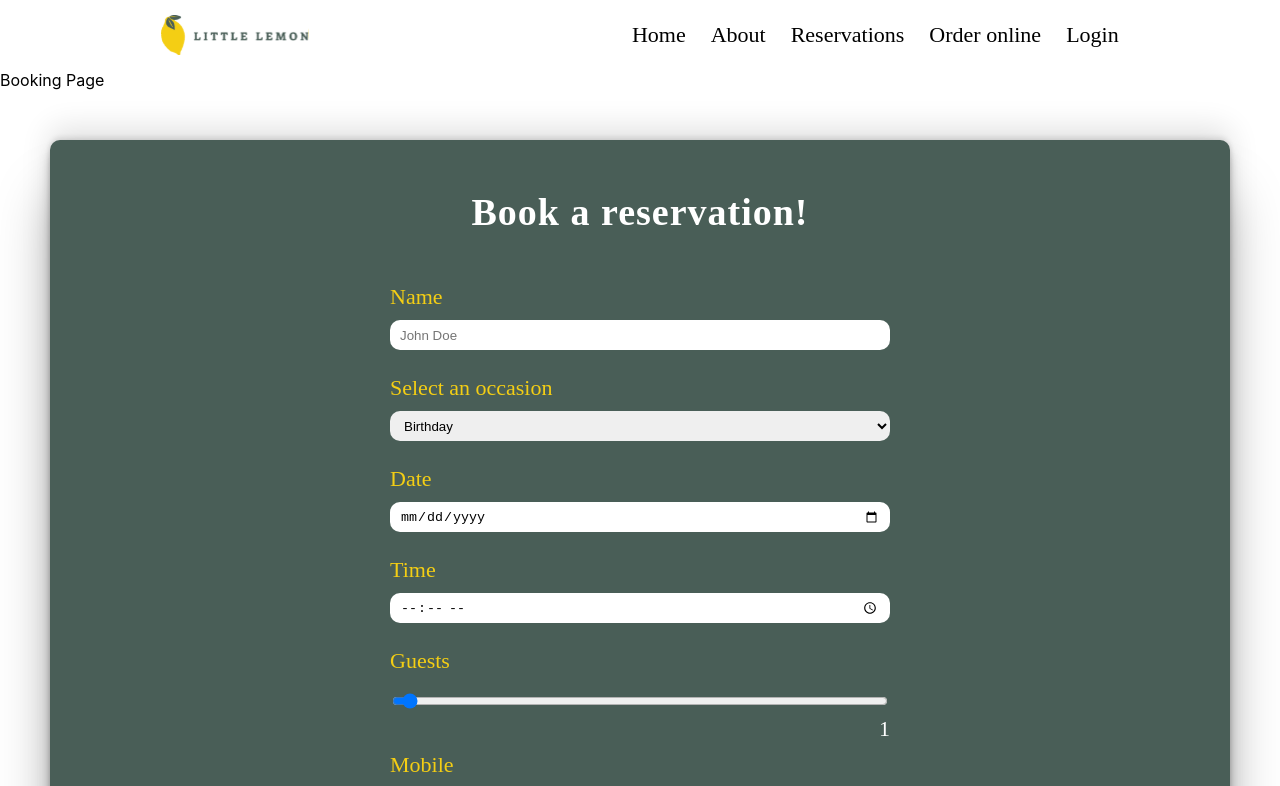
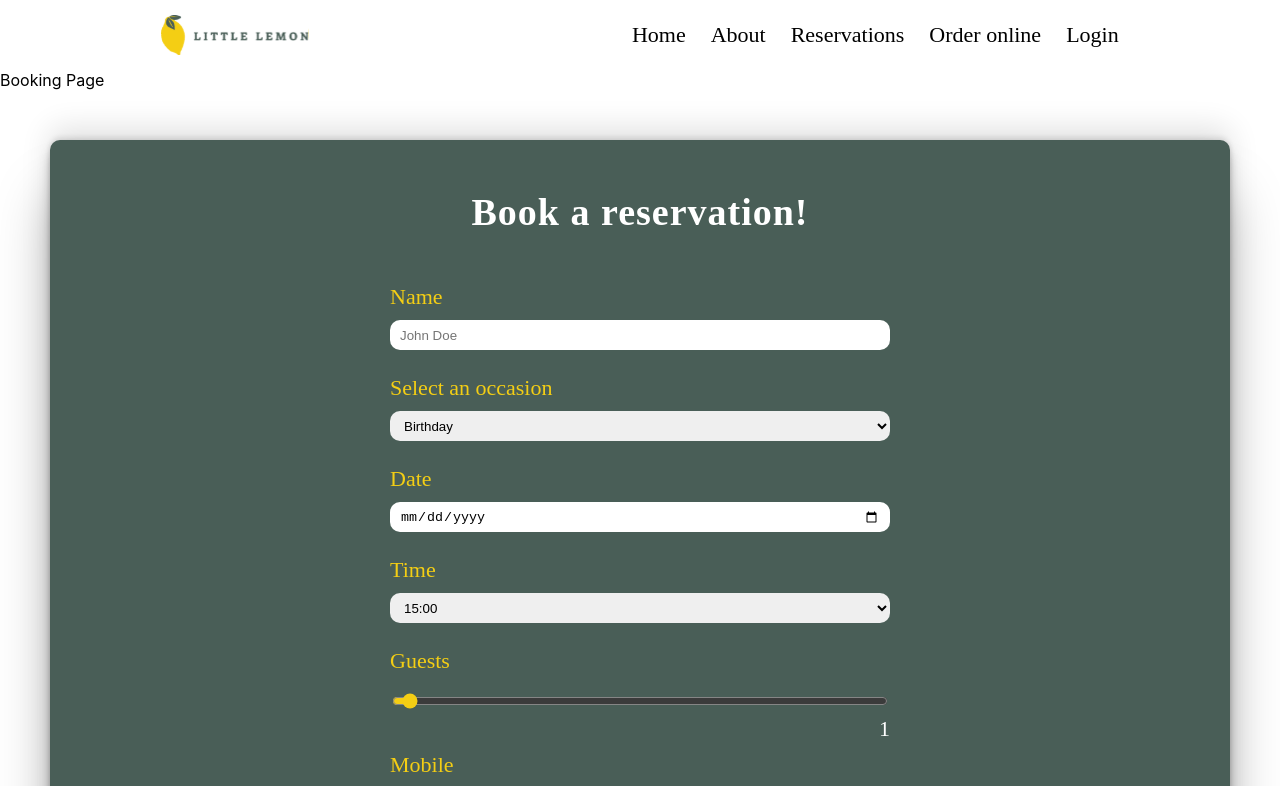
Before and after one commit to Jeuryy/littlelemon, a React (Create React App) app: page /Reservations in a window 1280 px wide. Shown: the top 786 px of the page. Built offline with nearby package versions, Linux system fonts and the light colour scheme; a web font is replaced by a local one.

Commit message:
form completed

```diff
--- a/src/components/BookingForm.css
+++ b/src/components/BookingForm.css
@@ -29,6 +29,7 @@
 }
 .booking-form-container form #guests {
     margin-bottom: 0;
+    accent-color: var(--primary-color);
 }
 .booking-form-container form .guests {
     margin-top: 0;
@@ -43,6 +44,12 @@
     border-radius: 10px;
     height: 30px;
 }
+.booking-form-container form input:focus, select:focus {
+    outline: none;
+    border: 3px solid var(--primary-color);
+    transition: .1s;
+}
+
 .booking-form-container form .buttons {
     display: flex;
     justify-content: center;
--- a/src/components/BookingForm.jsx
+++ b/src/components/BookingForm.jsx
@@ -2,6 +2,9 @@ import { useState } from 'react';
 import './BookingForm.css'
 
 const BookingForm = () => {
+    const [availableTimes, setAvailableTimes] = useState ([
+        '15:00', '16:00', '17:00', '18:00', '19:00',
+        '20:00', '21:00', '22:00', '23:00'])
     const [formData, setFormData] = useState({
         name: '',
         date: '',
@@ -38,7 +41,6 @@ const handleSubmit = (e) => {
     }
 
     setError('');
-    console.log('Form sent');
     console.log(formData);
 }
 
@@ -68,6 +70,7 @@ const handleReset = (e) => {
                     id='name'
                     value={formData.name}
                     placeholder='John Doe'
+                    maxLength={40}
                     onChange={handleChange}/>
                 <label htmlFor='occasion'>Select an occasion</label>
                 <select
@@ -84,14 +87,20 @@ const handleReset = (e) => {
                     name='date'
                     id='date'
                     value={formData.date}
+                    min={new Date().toISOString().slice(0, 10)}
                     onChange={handleChange}/>
                 <label htmlFor='time'>Time</label>
-                <input
-                    type='time'
+                <select
+                    id='time'
                     name='time'
-                    id='time'
                     value={formData.time}
-                    onChange={handleChange}/>
+                    onChange={handleChange}>
+                    {availableTimes.map((e, index) => (
+                        <option key={index} value={e}>
+                        {e}
+                        </option>
+                    ))}
+                </select>
                 <label htmlFor='guests'>Guests</label>
                 <input
                     type='range'
@@ -104,11 +113,12 @@ const handleReset = (e) => {
                     <p className='guests'>{formData.guests}</p>
                 <label htmlFor='mobile'>Mobile</label>
                 <input
-                    type='text'
+                    type='tel'
                     name='mobile'
                     id='mobile'
                     value={formData.mobile}
                     placeholder='XXX-XXX-XXXX'
+                    pattern="[0-9]{3}-[0-9]{3}-[0-9]{4}"
                     onChange={handleChange}/>
                 <label htmlFor='email'>Email</label>
                 <input
```
Lines whose indentation alone changed are shown as unchanged.
